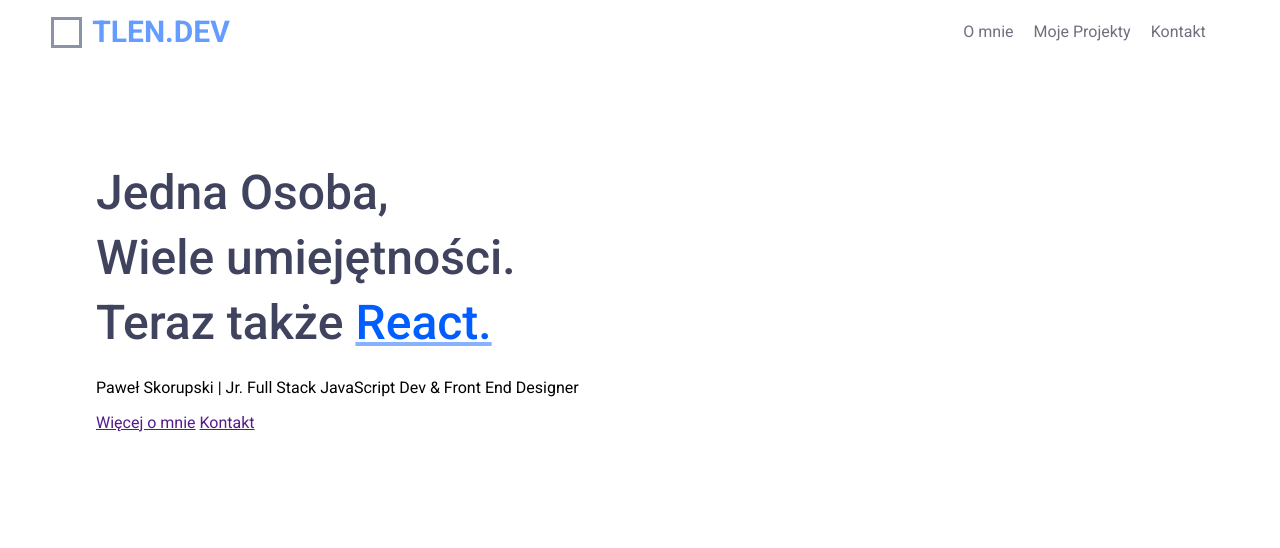
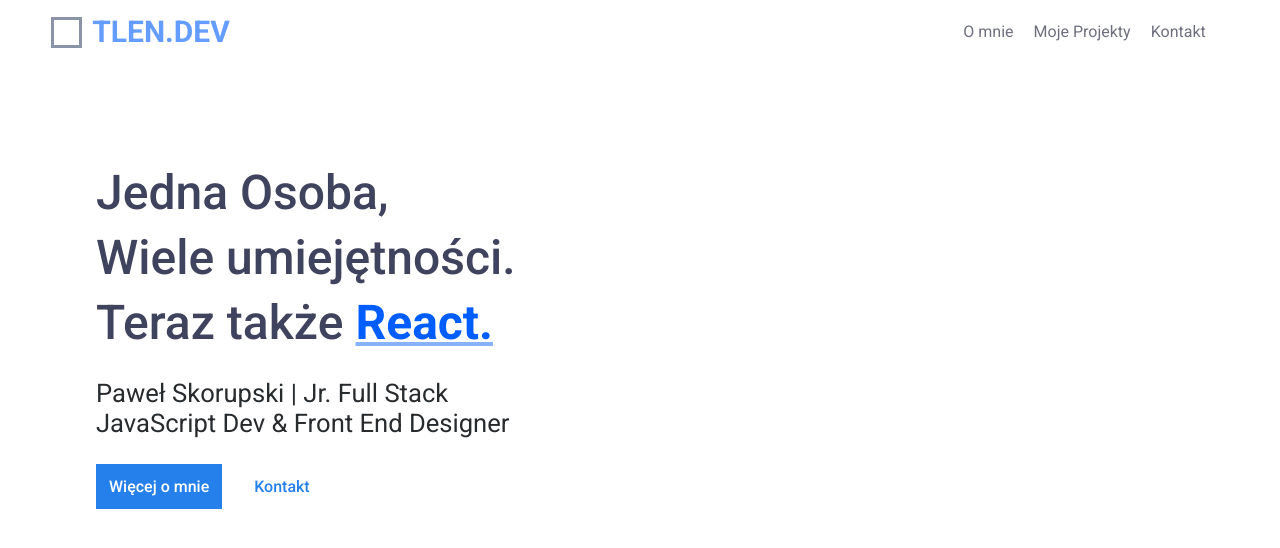
Before and after one commit to PaulSkorupski/landing, a plain HTML site: page index.html in a window 1280 px wide. Drawn offline with Linux system fonts and the light colour scheme.

Commit message:
finish left side of wrapper

```diff
--- a/scss/_mixins.scss
+++ b/scss/_mixins.scss
@@ -0,0 +1,8 @@
+@mixin button {
+    background-color: $cl-blue;
+    text-align: center;
+    padding: 13px;
+    text-decoration: none;
+    color: $cl-100;
+    font-weight: 500;
+}
--- a/scss/_wrapper.scss
+++ b/scss/_wrapper.scss
@@ -22,6 +22,28 @@
     text-decoration: underline;
     text-decoration-color: #005eff79;
     color: $cl-react;
+    font-weight: 700;
+}
+
+.wrapper-text-sub {
+    color: $cl-600;
+    font-size: 1.6rem;
+    max-width: 450px;
+}
+
+.button-cont {
+    margin-top: 40px
+}
+
+.wrapper-more {
+    @include button;
+    margin-right: 15px;
+}
+
+.wrapper-contact {
+    @include button;
+    background: none;
+    color: $cl-blue;
 }
 
 //
--- a/scss/main.scss
+++ b/scss/main.scss
@@ -1,5 +1,6 @@
 @import 'normalize';
 @import 'globals';
+@import 'mixins';
 @import 'nav';
 @import 'wrapper';
 
```
Also changed, not shown: css/main.css, 1 other file.
